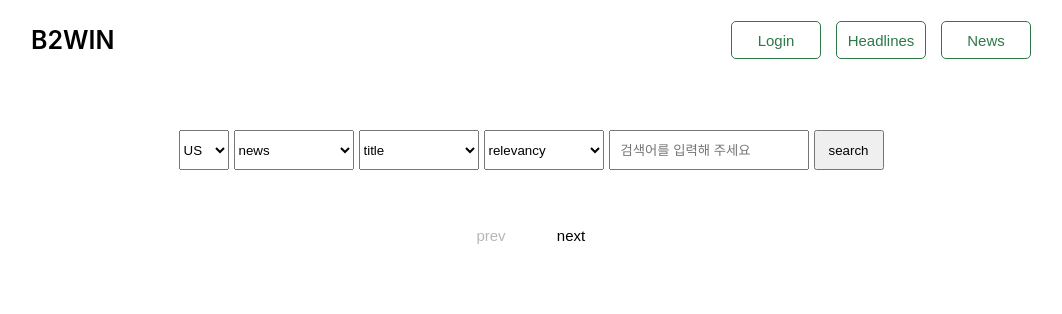
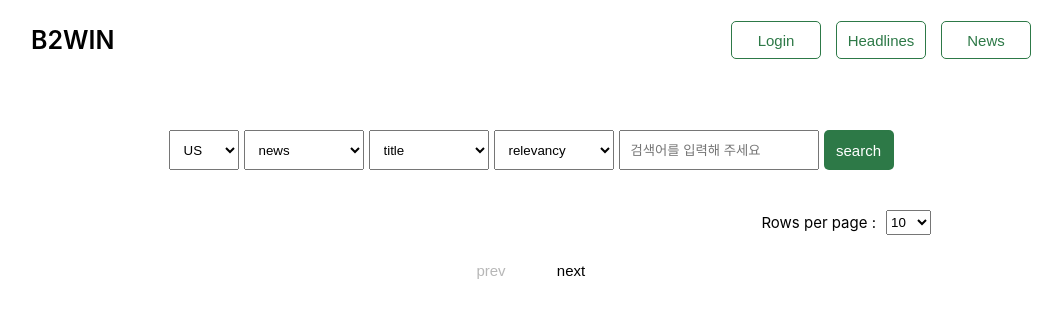
Before and after one commit to kimdonggu42/b2win, a React (Create React App) app: page /news in a window 1280 px wide. Shown: the top 314 px of the page, without its empty margins (109-1171 px from the left). Built offline with nearby package versions, Linux system fonts and the light colour scheme.

Commit message:
Feat : 페이징의 크기를 수정할 수 있는 UI 추가

```diff
--- a/src/components/Pagination.tsx
+++ b/src/components/Pagination.tsx
@@ -1,10 +1,36 @@
 import styled from "styled-components";
+import { useState } from "react";
 
 const PaginationContainer = styled.div`
+  width: 800px;
+  margin: 40px 0 50px 0;
+  /* border: 1px solid red; */
+`;
+
+const PagingArea = styled.div`
+  display: flex;
+  justify-content: flex-end;
+  align-items: center;
+
+  > .paging-title {
+    font-size: 15px;
+  }
+
+  > .paging-selector {
+    width: 45px;
+    height: 25px;
+    margin-left: 10px;
+  }
+`;
+
+const PaginationBtn = styled.div`
   display: flex;
   justify-content: center;
+  flex-wrap: wrap;
+  row-gap: 5px;
   column-gap: 10px;
-  margin: 50px 0 50px 0;
+  margin-top: 20px;
+  /* border: 1px solid red; */
 
   > .pageTab,
   .prevHandle,
@@ -41,8 +67,9 @@ function Pagination({
   currentBlockNum: number;
   setCurrentBlockNum: React.Dispatch<React.SetStateAction<number>>;
 }) {
-  const PAGING_NUM: number = 10;
-  const blockArea: number = currentBlockNum * PAGING_NUM; // 각 페이지에서 첫 페이지네이션의 위치 계산
+  const [paging, setPaging] = useState<number>(10);
+
+  const blockArea: number = currentBlockNum * paging; // 각 페이지에서 첫 페이지네이션의 위치 계산
 
   const createArr = (n: number) => {
     const iArr: number[] = new Array(n);
@@ -58,7 +85,7 @@ function Pagination({
   const prevPageHandler = () => {
     if (currentPage <= 1) {
       return;
-    } else if (currentPage - 1 <= PAGING_NUM * currentBlockNum) {
+    } else if (currentPage - 1 <= paging * currentBlockNum) {
       setCurrentBlockNum(currentBlockNum - 1);
     }
     setCurrentPage(currentPage - 1);
@@ -69,19 +96,33 @@ function Pagination({
   const nextPageHandler = () => {
     if (currentPage >= totalPageNum) {
       return;
-    } else if (PAGING_NUM * (currentBlockNum + 1) < currentPage + 1) {
+    } else if (paging * (currentBlockNum + 1) < currentPage + 1) {
       setCurrentBlockNum(currentBlockNum + 1);
     }
     setCurrentPage(currentPage + 1);
     getPaginationData();
   };
 
+  const pagingChange = (e: React.ChangeEvent<HTMLSelectElement>) => {
+    setPaging(Number(e.target.value));
+  };
+
   return (
     <PaginationContainer>
+      <PagingArea>
+        <div className='paging-title'>Rows per page :</div>
+        <select className='paging-selector' value={paging} onChange={pagingChange}>
+          <option value='10'>10</option>
+          <option value='25'>25</option>
+          <option value='50'>50</option>
+          <option value='100'>100</option>
+        </select>
+      </PagingArea>
+      <PaginationBtn>
         <button className='prevHandle' onClick={prevPageHandler} disabled={currentPage === 1}>
           prev
         </button>
-      {allArr.slice(blockArea, PAGING_NUM + blockArea).map((value) => {
+        {allArr.slice(blockArea, paging + blockArea).map((value) => {
           return (
             <button
               className={currentPage === value ? "pageTab pageFocused" : "pageTab"}
@@ -102,6 +143,7 @@ function Pagination({
         >
           next
         </button>
+      </PaginationBtn>
     </PaginationContainer>
   );
 }
--- a/src/pages/news/NewsMain.tsx
+++ b/src/pages/news/NewsMain.tsx
@@ -23,13 +23,15 @@ const SelectWrapper = styled.div`
   /* border: 1px solid blue; */
 
   > .country {
-    width: 50px;
+    width: 70px;
+    padding: 0 10px 0 10px;
   }
 
   > .topic,
   .searchIn,
   .sortby {
     width: 120px;
+    padding: 0 10px 0 10px;
   }
 
   > .keyword {
@@ -39,6 +41,17 @@ const SelectWrapper = styled.div`
 
   > .searchBtn {
     width: 70px;
+    font-size: 15px;
+    color: white;
+    border: none;
+    border-radius: 5px;
+    background-color: #2d7947;
+    transition: 0.2s ease-in-out;
+    cursor: pointer;
+
+    &:hover {
+      opacity: 0.9;
+    }
   }
 `;
 
```
Lines whose indentation alone changed are shown as unchanged.
